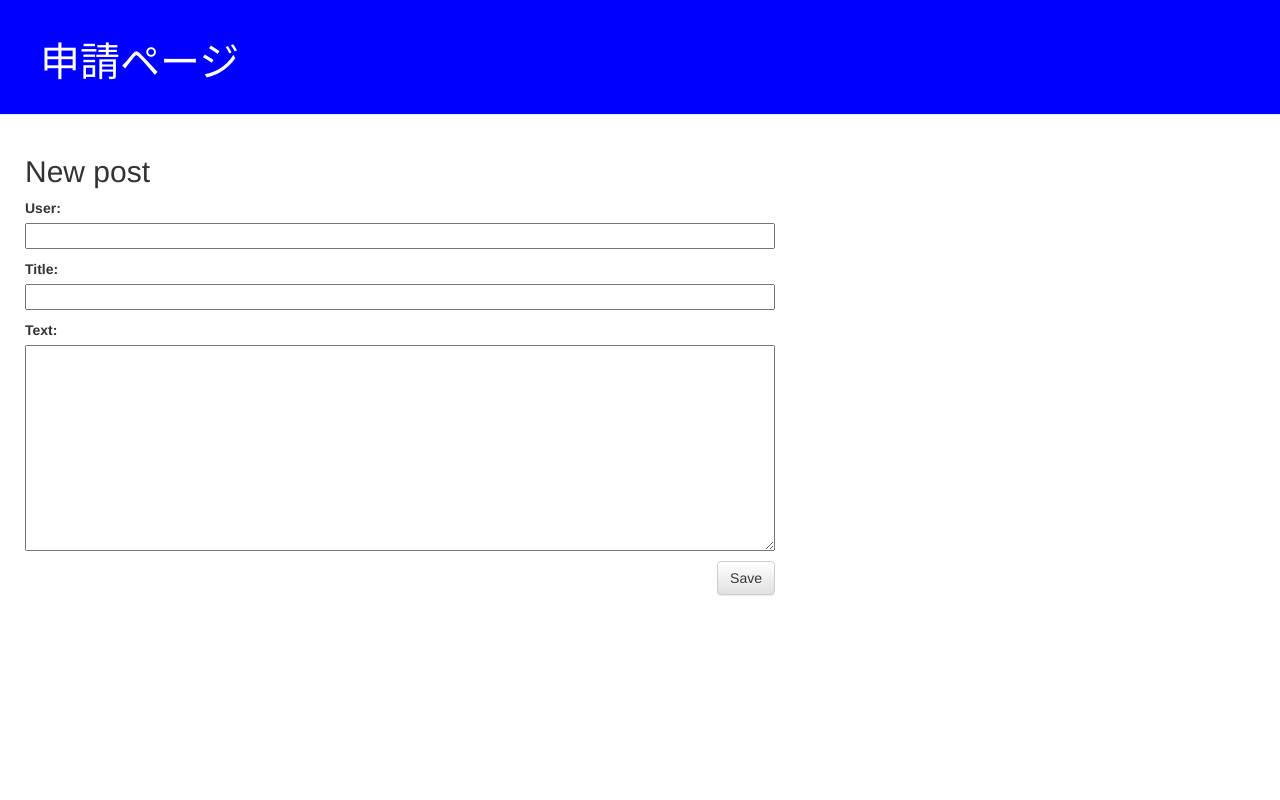
After one commit to YYSS101/djangoTest, a Django app: page /post/new/ in a window 1280 px wide. The commit adds this page. Run offline with Django 3.2, Linux system fonts and the light colour scheme; some libraries are stand-ins or nearby versions.

Commit message:
いい感じ

```diff
--- /dev/null
+++ b/blog/forms.py
@@ -0,0 +1,7 @@
+from django import forms
+from .models import Post
+
+class PostForm(forms.ModelForm):
+    class Meta:
+        model = Post
+        fields = ('user', 'title', 'text',)
--- a/blog/models.py
+++ b/blog/models.py
@@ -5,7 +5,8 @@ from django.utils import timezone
 
 class Post(models.Model):
     author = models.ForeignKey(settings.AUTH_USER_MODEL, on_delete=models.CASCADE)
-    title = models.CharField(max_length=200)
+    title = models.CharField(max_length=100)
+    user = models.CharField(max_length=100, null=True)
     text = models.TextField()
     created_date = models.DateTimeField(default=timezone.now)
     published_date = models.DateTimeField(blank=True, null=True)
--- /dev/null
+++ b/blog/static/css/blog.css
@@ -0,0 +1,52 @@
+.page-header {
+    background-color: #00ff;
+    margin-top: 0;
+    padding: 20px 20px 20px 40px;
+}
+
+.page-header h1, .page-header h1 a, .page-header h1 a:visited, .page-header h1 a:active {
+    color: #ffffff;
+    font-size: 30pt;
+    text-decoration: none;
+}
+
+.content {
+    margin-left: 10px;
+}
+
+
+.date {
+    color: #828282;
+}
+
+.save {
+    float: right;
+}
+
+.post-form textarea, .post-form input {
+    width: 100%;
+}
+
+.top-menu, .top-menu:hover, .top-menu:visited {
+    color: #000000;
+    font-size: 26pt;
+    margin-left: 10px;
+}
+
+.post {
+    margin-bottom: 70px;
+}
+
+.post h2 a, .post h2 a:visited {
+    color: #000000;
+}
+
+
+.btnHeader {
+	width: 80%;
+	margin: 0 auto;
+	max-width: 500px;
+}
+.btns {
+    margin: 10px;
+}
--- /dev/null
+++ b/blog/templates/blog/base.html
@@ -0,0 +1,27 @@
+{% load static %}
+<html>
+    <head>
+		<title>System</title>
+		<link rel="stylesheet" href="//maxcdn.bootstrapcdn.com/bootstrap/3.2.0/css/bootstrap.min.css">
+		<link rel="stylesheet" href="//maxcdn.bootstrapcdn.com/bootstrap/3.2.0/css/bootstrap-theme.min.css">
+		<link rel="stylesheet" href="//fonts.googleapis.com/css?family=Lobster&subset=latin,latin-ext" type="text/css">
+		<link rel="stylesheet" href="https://use.fontawesome.com/releases/v5.6.3/css/all.css">
+		<link rel="stylesheet" href="{% static 'css/blog.css' %}">
+	</head>
+
+	<body>
+		<div class="page-header">
+			<h1><a href="/">申請ページ</a></h1>
+		</div>
+		<div class="content container">
+			<div class="row">
+				<div class="col-md-8">
+				{% block content %}
+				{% endblock %}
+				</div>
+			</div>
+		</div>
+	</body>
+
+
+</html>
--- /dev/null
+++ b/blog/templates/blog/post_edit.html
@@ -0,0 +1,9 @@
+{% extends 'blog/base.html' %}
+
+{% block content %}
+    <h2>New post</h2>
+    <form method="POST" class="post-form">{% csrf_token %}
+        {{ form.as_p }}
+        <button type="submit" class="save btn btn-default">Save</button>
+    </form>
+{% endblock %}
--- a/blog/urls.py
+++ b/blog/urls.py
@@ -3,4 +3,6 @@ from . import views
 
 urlpatterns = [
     path('', views.post_list, name='post_list'),
+	path('post/<int:pk>/', views.post_detail, name='post_detail'),
+	path('post/new/', views.post_new, name='post_new'),
 ]
--- a/blog/views.py
+++ b/blog/views.py
@@ -1,7 +1,25 @@
-from django.shortcuts import render
+from django.shortcuts import render, get_object_or_404, redirect
 from django.utils import timezone
 from .models import Post
+from .forms import PostForm
 
 def post_list(request):
-    posts = Post.objects.filter(published_date__lte=timezone.now()).order_by('published_date')
+    posts = Post.objects.filter(published_date__lte=timezone.now()).order_by('-published_date')[:20]
     return render(request, 'blog/post_list.html', {'posts': posts})
+
+def post_detail(request, pk):
+    post = get_object_or_404(Post, pk=pk)
+    return render(request, 'blog/post_detail.html', {'post': post})
+
+def post_new(request):
+    if request.method == "POST":
+        form = PostForm(request.POST)
+        if form.is_valid():
+            post = form.save(commit=False)
+            post.author = request.user
+            post.published_date = timezone.now()
+            post.save()
+            return redirect('post_list')
+    else:
+        form = PostForm()
+    return render(request, 'blog/post_edit.html', {'form': form})
--- a/requirements.txt
+++ /dev/null
@@ -1,4 +0,0 @@
-Django==2.2.9
-pkg-resources==0.0.0
-pytz==2019.3
-sqlparse==0.3.0
```
Also changed, not shown: blog/templates/blog/post_detail.html (added, +14 -0 lines), blog/templates/blog/post_list.html (+48 -11 lines), blog/__init__.py (deleted), blog/migrations/0002_auto_20191219_1658.py (added), blog/migrations/__init__.py (deleted), mysite/__init__.py (deleted).
